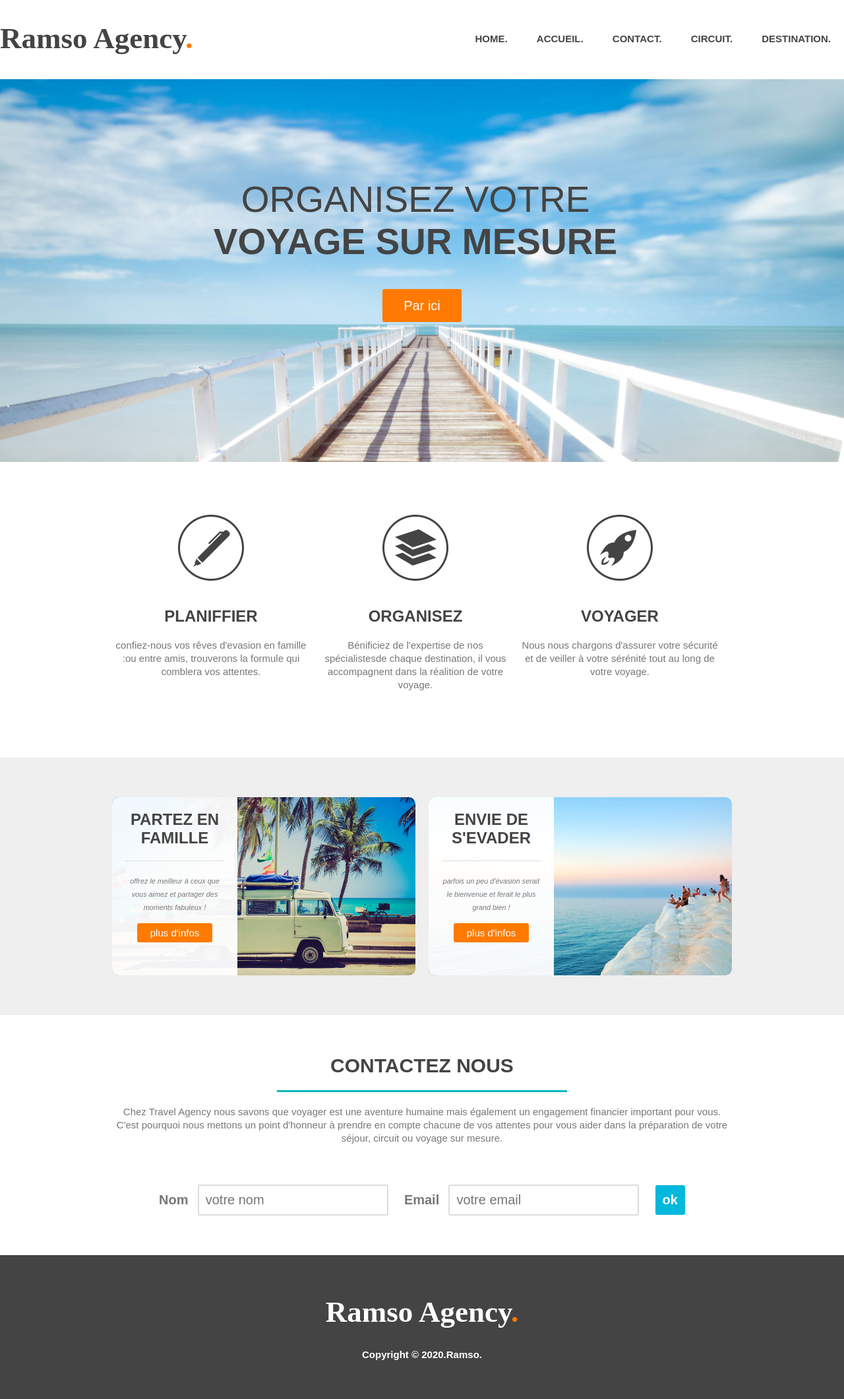
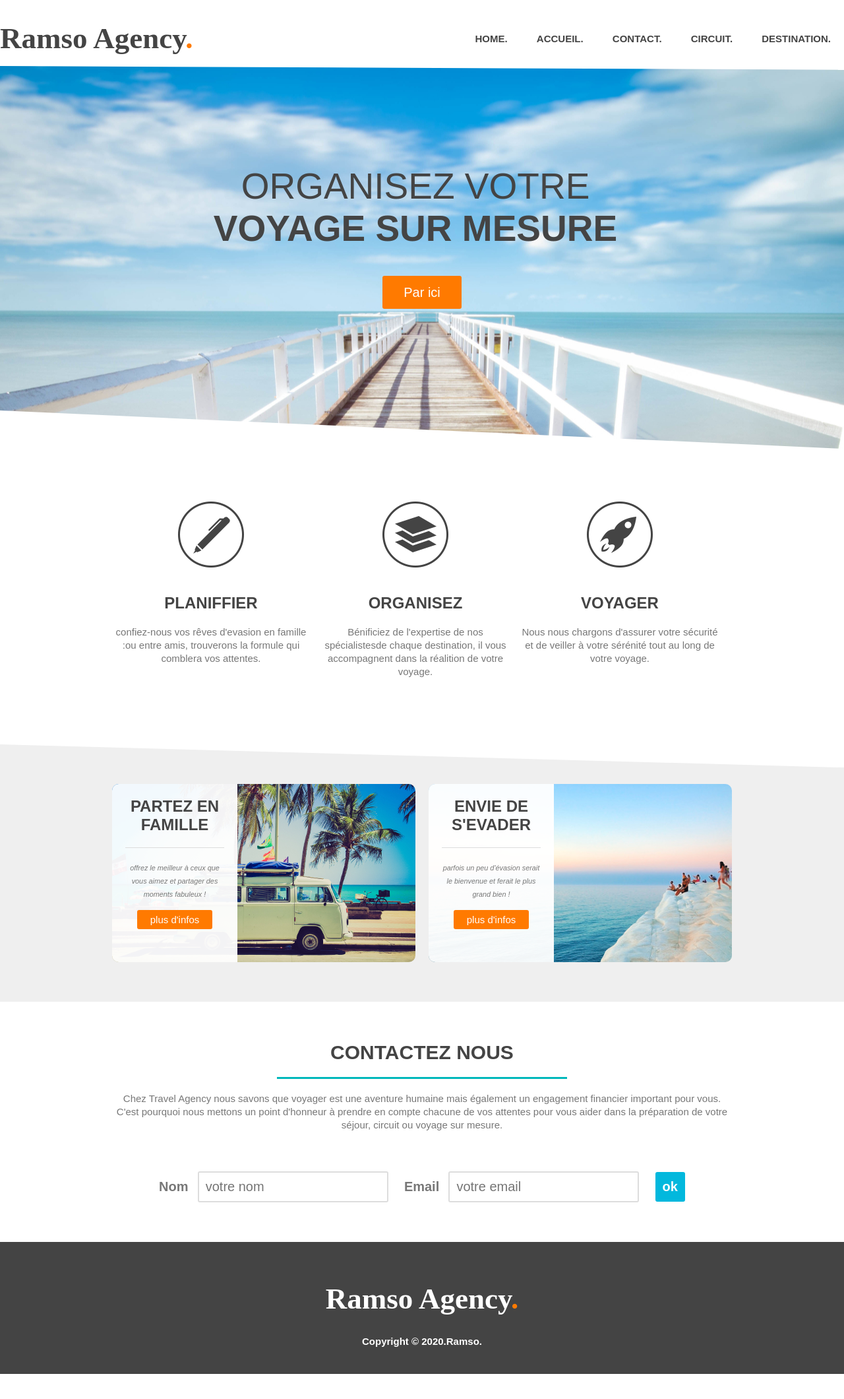
Before and after one commit to rcolson243/Ramso-agency, a plain HTML site: page index.html in a window 1280 px wide. Shown: the whole page at 66% size. After the commit the page ends 2082 px from the top, so only its background shows below. Drawn offline with Linux system fonts and the light colour scheme.

Commit message:
version2

```diff
--- a/index.html
+++ b/index.html
@@ -44,7 +44,7 @@
             <div class="wrapper">
                 <h2>organisez votre<br><strong>voyage sur mesure</strong></h2>
 
-                <a href=""target="blank" class="bouton1">Par ici</a>
+                <a href="https://www.brusselsairlines.com/fr-be/vols-reservations/default.aspx"target="blank" class="bouton1">Par ici</a>
             </div>
         </section>
 <!--fini la section main image-->
--- a/style.css
+++ b/style.css
@@ -8,6 +8,7 @@ body
 {
     font-family: Arial,sans-serif;
     font-size: 15px;
+    background-color: #ffffff;
 }
 h1
 {
@@ -35,7 +36,6 @@ p
 {
     line-height: 20px;
     color: #777777;
-
 }
 ul
 {
@@ -69,7 +69,8 @@ a
 /* HEADER */
 header
 {
-   height: 120px;
+    background-color: #fff;
+   height: 100px;
 }
 header h1
 {
@@ -95,6 +96,7 @@ header nav ul li a
 
 .navhover :hover
 {
+    font-size: 20px;
     height: 30px;
     width: auto;
     color: #02b8bb;
@@ -107,6 +109,8 @@ header nav ul li a
     height: 580px;
     background: url(images/main.jpg);
     background-position: center;
+    clip-path: polygon(0 0, 100% 1%, 100% 100%, 0 90%);
+
 }
 #main-image h2
 {
@@ -176,6 +180,8 @@ header nav ul li a
 {
    background-color: #efefef;
    padding: 60px 0 ;
+   clip-path: polygon(0 0, 100% 9%, 100% 100%, 0 100%);
+
 }
 #possibilities article
 {
@@ -278,7 +284,7 @@ input[type="text"]
 
 footer
 {
-    height: 260px;
+    height: 200px;
     background-color: #444;
 }
 footer h1
```
